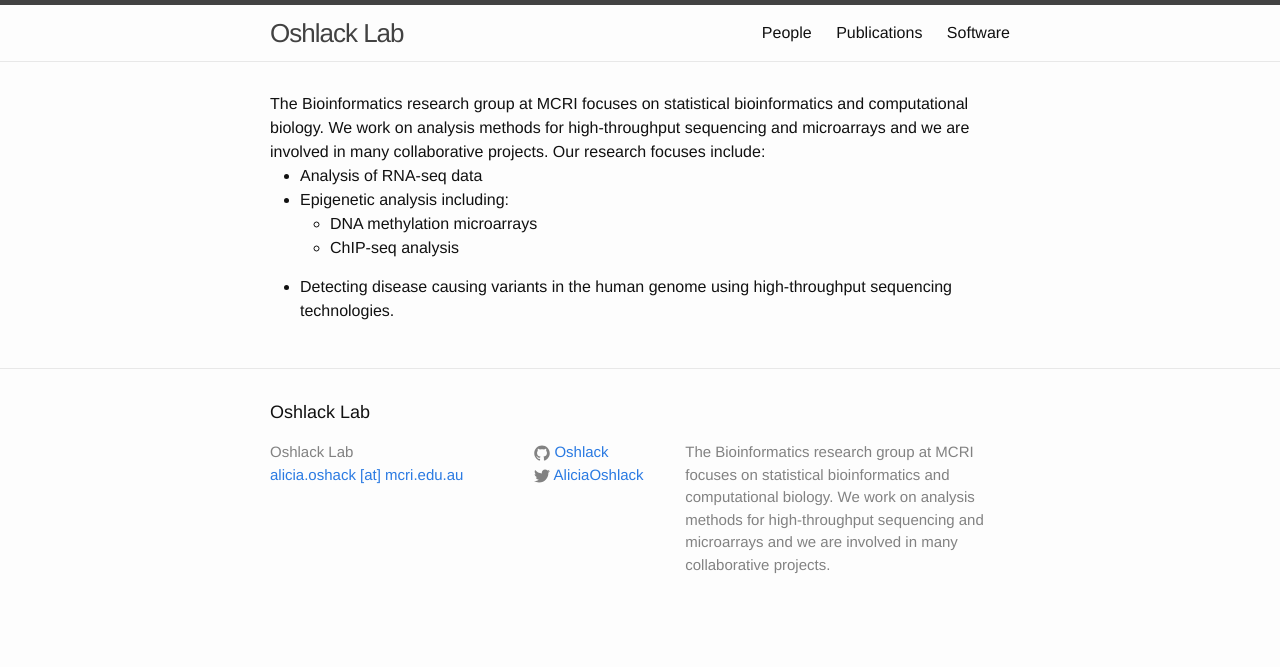
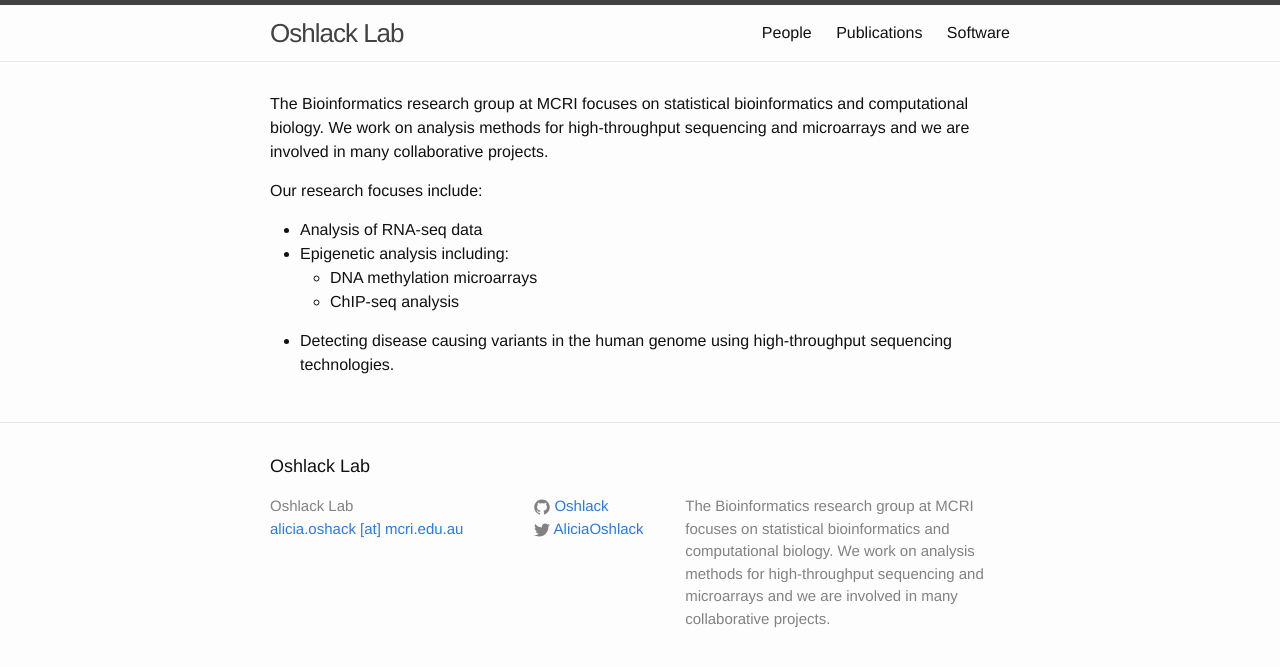
Before and after one commit to Oshlack/oshlack.github.io, a Jekyll site: the page built from index.html, in a window 1280 px wide. Shown: the top 667 px of the page. Built offline with Jekyll 4.4.1, drawn with Linux system fonts in a browser that asks for light colours.

Commit message:
paragraph formatting in index

```diff
--- a/index.html
+++ b/index.html
@@ -2,8 +2,9 @@
 layout: default
 ---
 
-The Bioinformatics research group at MCRI focuses on statistical bioinformatics and computational biology. We work on analysis methods for high-throughput sequencing and microarrays and we are involved in many collaborative projects.
+<p>The Bioinformatics research group at MCRI focuses on statistical bioinformatics and computational biology. We work on analysis methods for high-throughput sequencing and microarrays and we are involved in many collaborative projects.</p>
 
+<p>
 Our research focuses include:
 <ul>
     <li>Analysis of RNA-seq data</li>
@@ -14,3 +15,4 @@ Our research focuses include:
     </ul>
     <li>Detecting disease causing variants in the human genome using high-throughput sequencing technologies.</li>
 </ul>
+</p>
```
